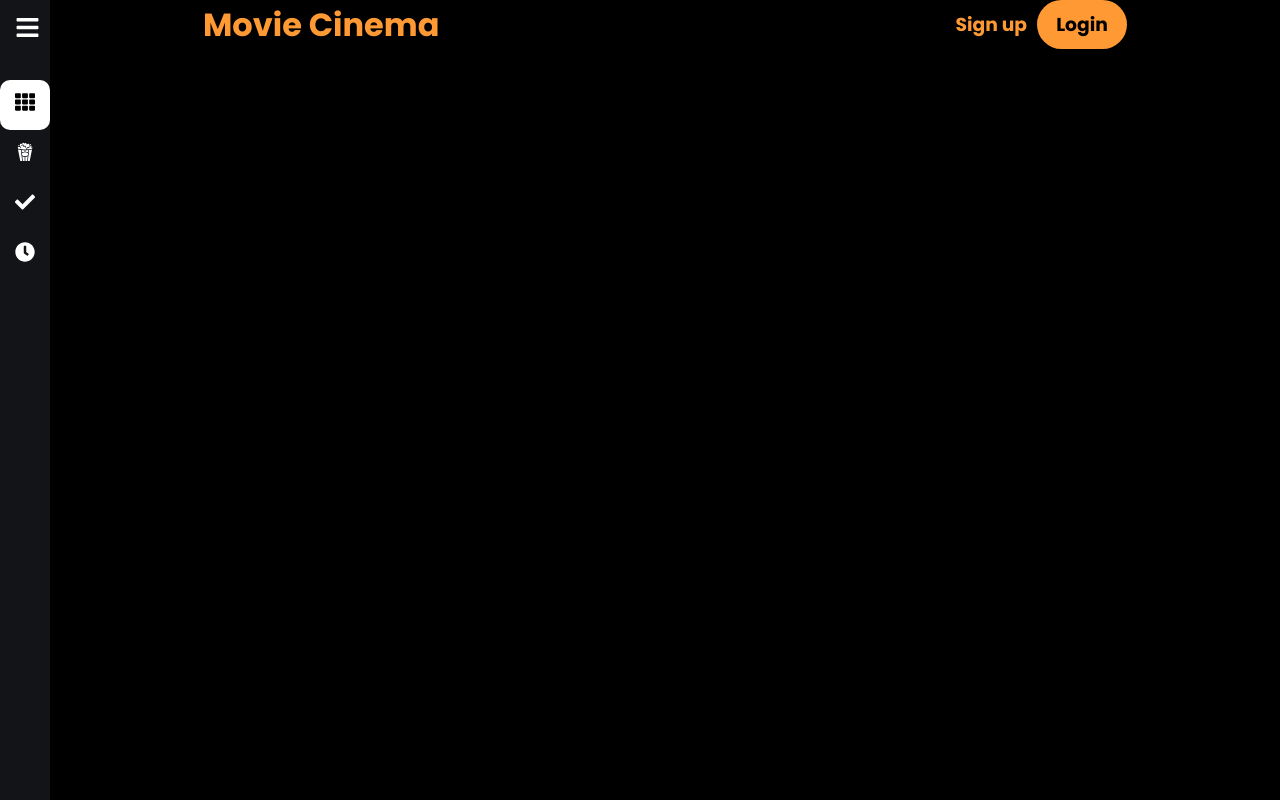
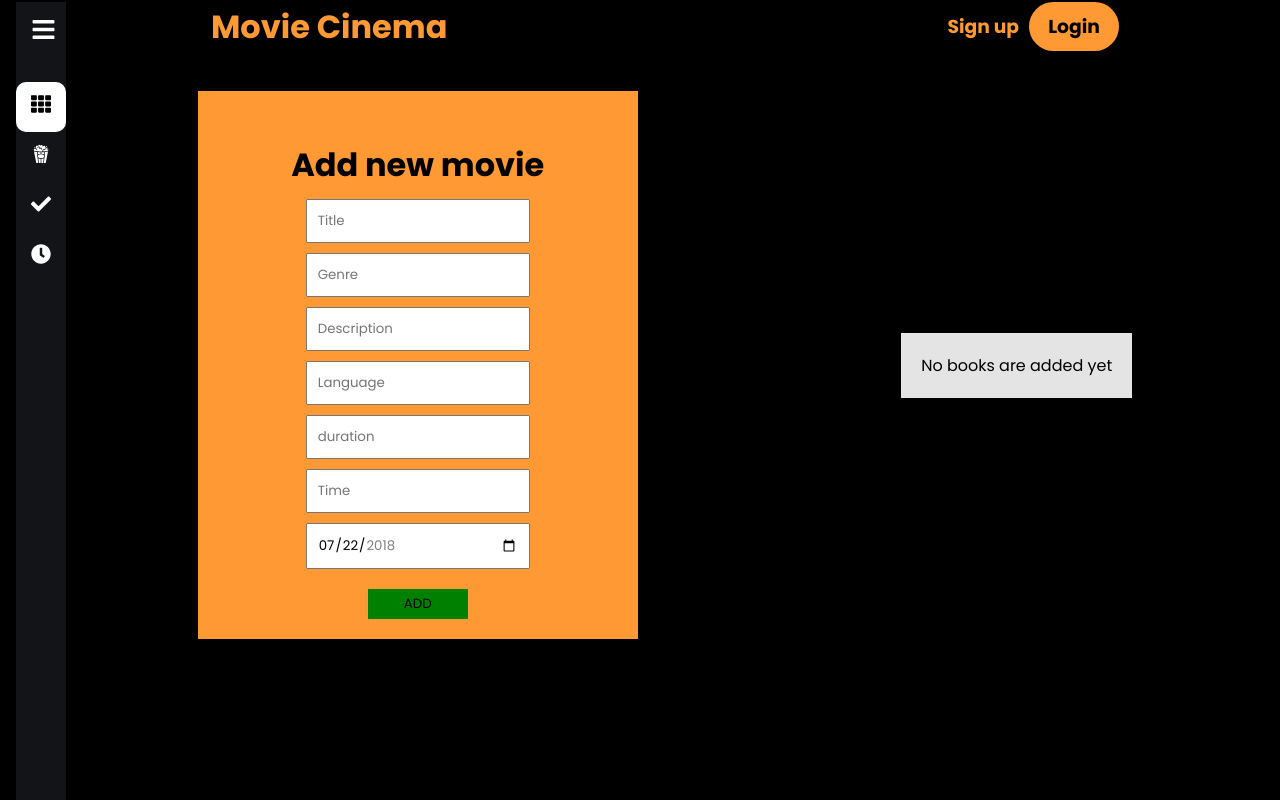
Before and after one commit to GzimAsani/Movie-theater-app, a React (Create React App) app: page /Dashboard in a window 1280 px wide. Shown: the top 800 px of the page. Built offline with nearby package versions, Linux system fonts and the light colour scheme.

Commit message:
edit dashboard

```diff
--- a/src/Pages/ConcessionsPages/Show.js
+++ b/src/Pages/ConcessionsPages/Show.js
@@ -3,7 +3,7 @@ import Movie from "./Movie";
 import { FaChevronDown } from "react-icons/fa";
 import { AiFillCalendar } from "react-icons/ai";
 import { MdOutlineMovieFilter } from "react-icons/md";
-import ClipLoader from "react-spinners/ClipLoader";
+
 import "./Show.css";
 const genres = [
   "Action",
@@ -118,7 +118,7 @@ function Show() {
 
       <div className="nowshowing_movies">
         {loading ? (
-          <ClipLoader color={" #ff8e3c"} loading={loading} size={50} />
+         <h1>loading</h1>
         ) : (
           movies
             .filter((value) => {
--- a/src/Pages/Dashboard.js
+++ b/src/Pages/Dashboard.js
@@ -1,5 +1,7 @@
+
 import React from 'react'
 import "./Dashboard.css"
+import { Route, Link, Routes } from "react-router-dom";
 import  Homepages from "../Pages/DashboardPages/Homepages";
 
 function Dashboard() {
--- /dev/null
+++ b/src/Pages/DashboardPages/Homepages.css
@@ -0,0 +1,88 @@
+*{
+    margin: 0;
+    padding: 0;
+}
+
+.wrapper{
+    overflow-x: hidden;
+    overflow-y: auto;
+}
+
+.wrapper h1{
+    margin-top: 30px;
+    text-align: center;
+}
+
+.wrapper p{
+
+    margin-top: 7px;
+
+}
+
+.wrapper .main{
+    display: flex;
+    margin-top: 20px;
+    align-items: center;
+}
+
+.wrapper .form-container{
+    width: 400px;
+
+    background: #FF9933;
+    margin: 20px auto;
+    padding: 20px;
+    text-align:center
+}
+
+.wrapper .form-container .btn{
+   width:100px;
+   color: green;
+   margin:20px
+
+}
+
+.wrapper .view-container{
+
+    background-color: #e4e4e4;
+    margin: 20px auto;
+    padding: 20px;
+    display: flex;
+    flex-direction: column;
+}
+
+.delete-btn{
+
+    cursor: pointer;
+}
+
+tbody{
+    margin-top: 25px;
+}
+
+input {
+    width:50%;
+    padding:10px;
+    margin-top:10px;
+
+}
+
+.form-container button {
+    width:100px;
+    margin-top:20px;
+    padding:5px;
+    color:black;
+    border: none
+}
+
+.view-container button {
+    width:100px;
+    margin-top:20px;
+    padding:5px;
+    color:white;
+    border: none;
+    background-color:red
+}
+
+.body {
+    width:100%
+}
--- a/src/Pages/DashboardPages/Homepages.js
+++ b/src/Pages/DashboardPages/Homepages.js
@@ -1,9 +1,128 @@
-import React from 'react'
+import React,{useState, useEffect} from 'react'
+import { View } from './View';
+import "./Homepages.css"
 
-function Homepages() {
+const getDatafromLS=()=>{
+  const data = localStorage.getItem('movies');
+  if(data){
+    return JSON.parse(data);
+  }
+  else{
+    return []
+  }
+}
+
+export const App = () => {
+  const [movies, setMovies]=useState(getDatafromLS());
+
+  /*const [title, setTitle]=useState('');
+  const [author, setAuthor]=useState('');
+
+  const [duration, setDuration]=useState('');*/
+
+  const [title, setTitle]=useState('');
+  const [genre, setGenre]=useState('');
+  const [description, setDescription]=useState('');
+  const [date, setDate]=useState('');
+  const [language, setLanguage] =useState('');
+  const [duration, setDuration] = useState('');
+  const [isbn, setIsbn]=useState('');
+  const handleAddMovieSubmit=(e)=>{
+    e.preventDefault();
+
+    let movie={
+      title,
+      genre,
+      description,
+      date,
+      language,
+      duration,
+      isbn,
+    }
+    setMovies([...movies,movie]);
+    setTitle('');
+    setGenre('');
+    setDescription('');
+    setDate('');
+    setLanguage('');
+    setDuration('');
+    setIsbn('');
+  }
+
+  const deleteMovie=(isbn)=>{
+    const filteredMovies=movies.filter((element,index)=>{
+      return element.isbn !== isbn
+    })
+    setMovies(filteredMovies);
+  }
+
+  useEffect(()=>{
+    localStorage.setItem('movies',JSON.stringify(movies));
+  },[movies])
+
   return (
-    <div>Homepages</div>
+    <div className='wrapper'>
+      <div className='main'>
+
+        <div className='form-container'>
+          <h1>Add new movie</h1>
+          <form autoComplete="off" className='form-group'
+          onSubmit={handleAddMovieSubmit}>
+
+            <input type="text"  placeholder='Title' className='form-control' required
+            onChange={(e)=>setTitle(e.target.value)} value={title}></input>
+            <br></br>
+
+            <input type="text" placeholder='Genre' className='form-control' required
+            onChange={(e)=>setGenre(e.target.value)} value={genre}></input>
+            <br></br>
+            <input type="text" placeholder='Description' className='form-control' required
+            onChange={(e)=>setDescription(e.target.value)} value={description}></input>
+            <br></br>
+            <input type="text" placeholder='Language' className='form-control' required
+            onChange={(e)=>setLanguage(e.target.value)} value={language}></input>
+            <br></br>
+            <input type="text" placeholder='duration' className='form-control' required
+            onChange={(e)=>setDuration(e.target.value)} value={duration}></input>
+            <br></br>
+
+            <input type="text" placeholder='Time' className='form-control' required
+            onChange={(e)=>setIsbn(e.target.value)} value={isbn}></input>
+            <br></br>
+
+            <input type="date" placeholder='Date'  className='form-control-date' required
+            onChange={(e)=>setIsbn(e.target.value)} value="2018-07-22"
+            min="2018-01-01" max="2018-12-31"></input>
+            <br></br>
+            <button type="submit" className='button'>
+              ADD
+            </button>
+          </form>
+        </div>
+
+        <div className='view-container'>
+          {movies.length>0&&<>
+            <div className='table-responsive'>
+              <table className='table'>
+                <thead>
+                  <tr>
+                    <th>MOVIE</th>
+                  </tr>
+                </thead>
+                <tbody>
+                  <View    movies={movies} deleteMovie={deleteMovie}/>
+                </tbody>
+              </table>
+            </div>
+            <button className='button-one'
+            onClick={()=>setMovies([])}>Remove All</button>
+          </>}
+          {movies.length < 1 && <div>No books are added yet</div>}
+        </div>
+
+      </div>
+    </div>
   )
 }
 
-export default Homepages
+export default App
--- a/src/Pages/DashboardPages/View.css
+++ b/src/Pages/DashboardPages/View.css
@@ -11,6 +11,11 @@
   box-shadow: 0 8px 16px 0 rgba(0,0,0,0.2);
 }
 
+.container {
+  padding: 2px 16px;
+
+}
+
 .delete-btn {
   border:1px solid red;
   border-radius:2px;
--- a/src/Pages/DashboardPages/View.js
+++ b/src/Pages/DashboardPages/View.js
@@ -16,8 +16,8 @@ export const View = ({movies,deleteMovie}) => {
                 <h5>{movie.genre}</h5>
                 <p>{movie.description}</p>
                 <p>{movie.duration}</p>
-                <p>{movie.relasedate}</p>
-                <p>{movie.country}</p>
+                <p>{movie.date}</p>
+                <p>{movie.language}</p>
                 </ul>
                  </div>
                 <br></br>
```
Also changed, not shown: src/Pages/DashboardPages/MovieTwo.css (+1 -69 lines), src/ThemeContext.js (added, +18 -0 lines), src/Pages/DashboardPages/MovieList.js (line endings or trailing spaces), src/Pages/DashboardPages/MovieTwo.js (line endings or trailing spaces). Lines whose indentation alone changed are shown as unchanged.
